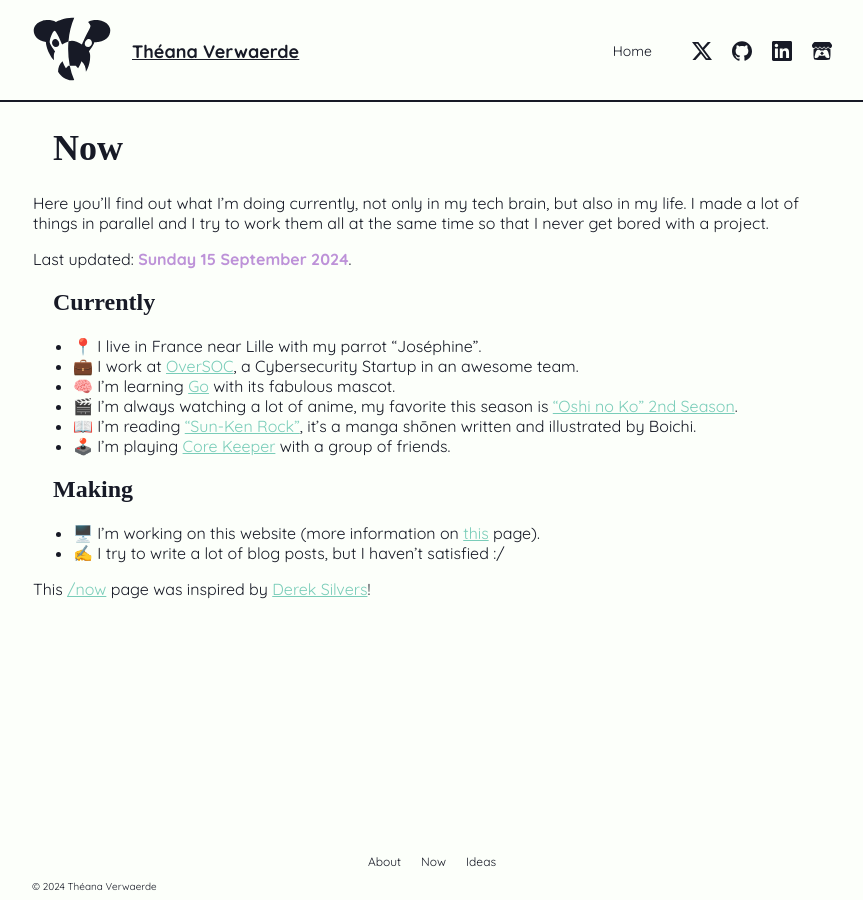
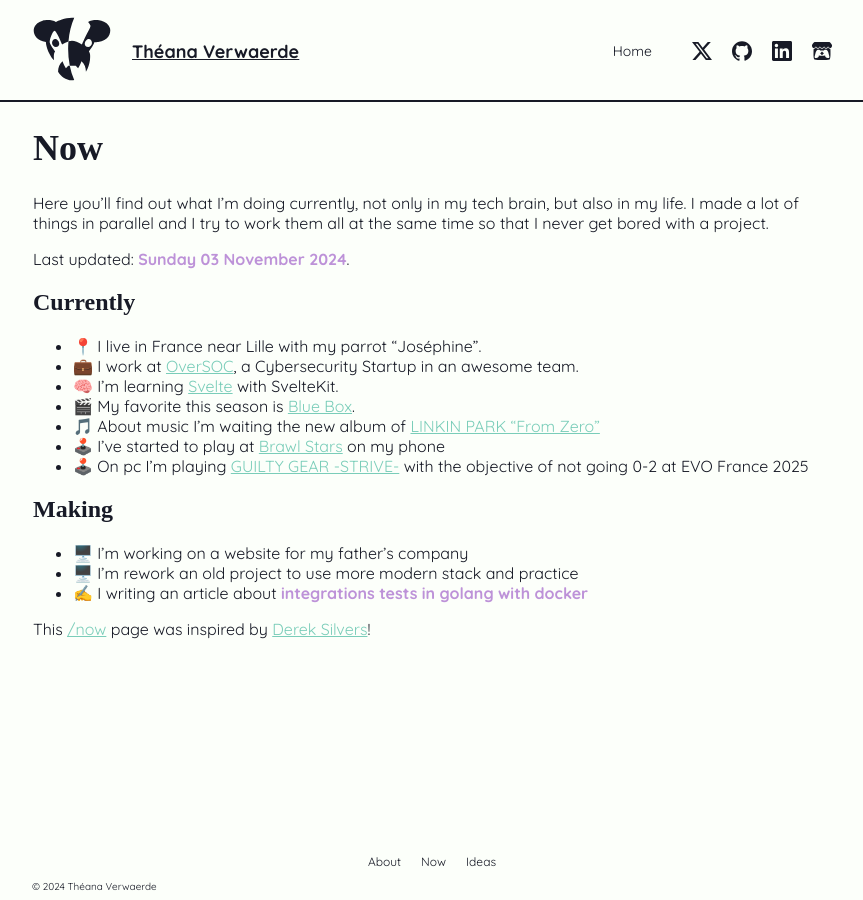
Before and after one commit to theanaverwaerde/theanaverwaerde-website, a Jekyll site: the page built from now.md, in a window 1280 px wide. Shown: the whole page, without its empty margins (208-1071 px from the left). Built offline with Jekyll 4.4.1, drawn with Linux system fonts in a browser that asks for light colours; some web fonts are replaced.

Commit message:
feat: update now and ideas page

```diff
--- a/now.md
+++ b/now.md
@@ -6,7 +6,7 @@
 
 <!-- On this page I put what I what to highlight -->
 
-{% assign update = '2024-09-15' | date: '%A %d %B %Y' %}
+{% assign update = '2024-11-03' | date: '%A %d %B %Y' %}
 
 # Now
 
@@ -19,14 +19,16 @@
 
 - 📍 I live in France near Lille with my parrot "Joséphine".
 - 💼 I work at [OverSOC](https://www.oversoc.com), a Cybersecurity Startup in an awesome team.
-- 🧠 I'm learning [Go](https://go.dev) with its fabulous mascot.
-- 🎬 I'm always watching a lot of anime, my favorite this season is ["Oshi no Ko" 2nd Season](https://myanimelist.net/anime/55791/Oshi_no_Ko_2nd_Season).
-- 📖 I'm reading ["Sun-Ken Rock"](https://myanimelist.net/manga/8848/Sun-Ken_Rock), it's a manga shōnen written and illustrated by Boichi.
-- 🕹️ I'm playing [Core Keeper](https://store.steampowered.com/app/1621690/Core_Keeper/) with a group of friends.
+- 🧠 I'm learning [Svelte](https://svelte.dev) with SvelteKit.
+- 🎬 My favorite this season is [Blue Box](https://myanimelist.net/anime/57181/Ao_no_Hako).
+- 🎵 About music I'm waiting the new album of [LINKIN PARK "From Zero"](https://music.apple.com/fr/album/from-zero/1766137049?l=en-GB)
+- 🕹️ I've started to play at [Brawl Stars](https://supercell.com/en/games/brawlstars/) on my phone
+- 🕹️ On pc I'm playing [GUILTY GEAR -STRIVE-](https://store.steampowered.com/app/1384160/GUILTY_GEAR_STRIVE/) with the objective of not going 0-2 at EVO France 2025
 
 ## Making
 
-- 🖥️ I'm working on this website (more information on [this](/this) page).
-- ✍️ I try to write a lot of blog posts, but I haven't satisfied :/
+- 🖥️ I'm working on a website for my father's company
+- 🖥️ I'm rework an old project to use more modern stack and practice
+- ✍️ I writing an article about **integrations tests in golang with docker**
 
 This [/now](https://nownownow.com/about) page was inspired by [Derek Silvers](https://sivers.org/)!
--- a/style.css
+++ b/style.css
@@ -33,7 +33,6 @@
     font-family: "Anek Malayalam";
     font-style: normal;
     color: var(--text);
-    margin-left: 20px;
 }
 
 h2{
@@ -41,7 +40,6 @@
     font-family: "Anek Malayalam";
     font-style: normal;
     color: var(--text);
-    margin-left: 20px;
 }
 
 h3{
@@ -49,7 +47,6 @@
     font-family: "Anek Malayalam";
     font-style: normal;
     color: var(--text);
-    margin-left: 20px;
 }
 
 p, li {
```
Also changed, not shown: ideas.md (+2 -1 lines), uses.md (+1 -1 lines), Gemfile.lock.
